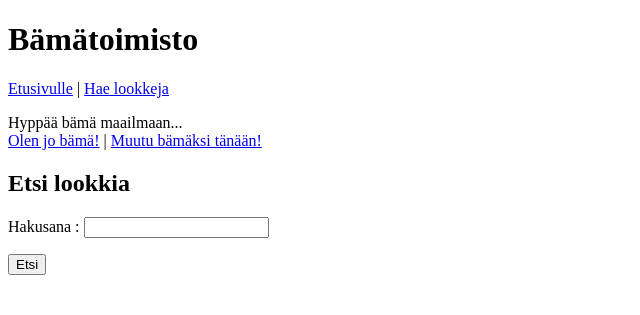
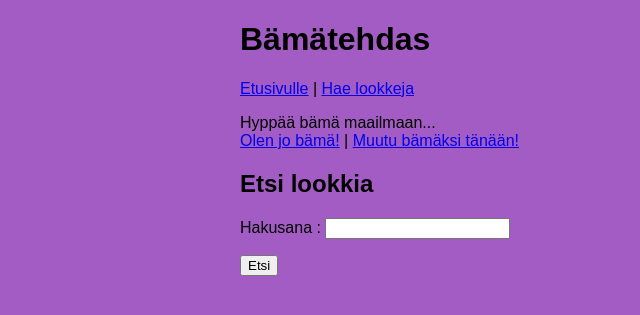
Before and after one commit to pikkumoka/Meikkisovellus, a Flask app: page /find_look in a window 1280 px wide. Shown: the top 315 px of the page, without its empty margins (0-640 px from the left). Run offline with Flask 3, Linux system fonts and the light colour scheme.

Commit message:
Use CSS and improve index layout

```diff
--- /dev/null
+++ b/static/main.css
@@ -0,0 +1,12 @@
+body {
+  margin: auto;
+  max-width: 50em;
+  font-family: sans-serif;
+  background-color: rgb(163, 92, 195);
+}
+
+.look {
+  border: 2px solid black;
+  margin: 1em;
+  padding: 0.2em 0.5em;
+}
--- a/templates/layout.html
+++ b/templates/layout.html
@@ -3,10 +3,12 @@
 
 <head>
   <title>{% block title %}{% endblock %}</title>
+  <link rel="stylesheet" href="/static/main.css">
+
 </head>
 
 <body>
-    <h1>Bämätoimisto</h1>
+    <h1>Bämätehdas</h1>
 
   <p>
     <a href="/">Etusivulle</a> |
```
Also changed, not shown: looks.py (+4 -3 lines), templates/index.html (+7 -5 lines).
